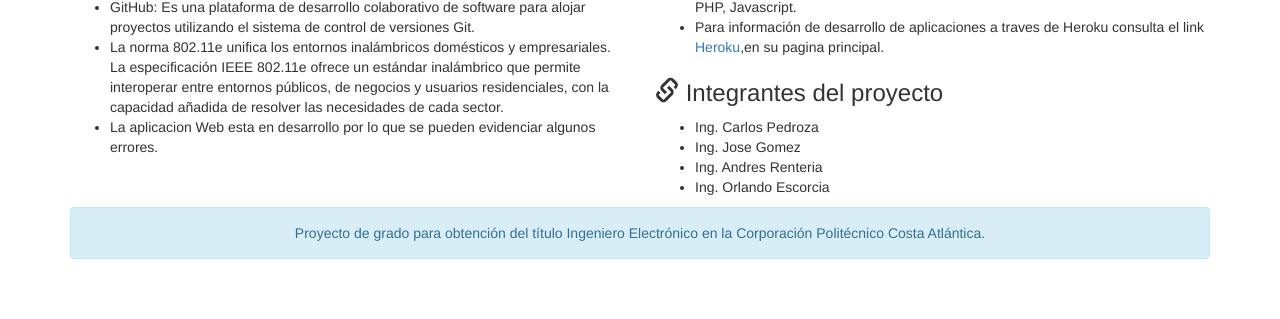
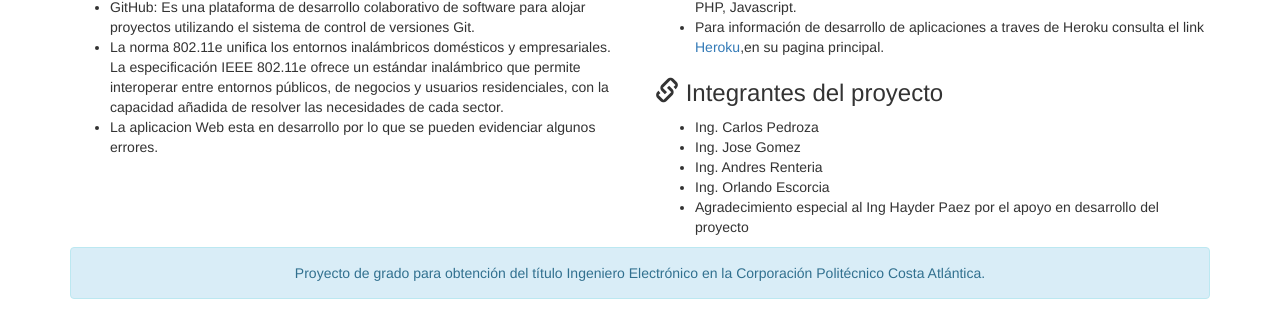
Before and after one commit to Andresrent/ParqueaderoAutomatizado, a PHP site: template web/views/index.twig in a window 1280 px wide. Shown: the part 835-1154 px from the top of the page. Before the commit the page ends 1094 px from the top, so only its background shows below. Run offline with PHP 8.4, Linux system fonts and the light colour scheme; the template is opened without the code that fills it, so the values that code supplies are empty; some libraries are stand-ins or nearby versions.

Commit message:
Update index.twig

```diff
--- a/web/views/index.twig
+++ b/web/views/index.twig
@@ -16,10 +16,6 @@ function consultarDisponibles() {
       <img src="/images/logo-retina.png">
     </a>
     <h1>Automated Parking</h1>
-
-
-
-
 
     <button onclick="consultarDisponibles()" type="button" class="btn btn-lg btn-default"><span class="glyphicon glyphicon-flash"></span> Consulta Plazas</button>
 
@@ -64,7 +60,7 @@ function consultarDisponibles() {
         <li>Ing. Jose Gomez</li>
         <li>Ing. Andres Renteria</li>
         <li>Ing. Orlando Escorcia</li>
-      </ul>
+        <li>Agradecimiento especial al Ing Hayder Paez por el apoyo en desarrollo del proyecto</li>
     </div>
   </div> <!-- row -->
    <div class="alert alert-info text-center" role="alert">
```
